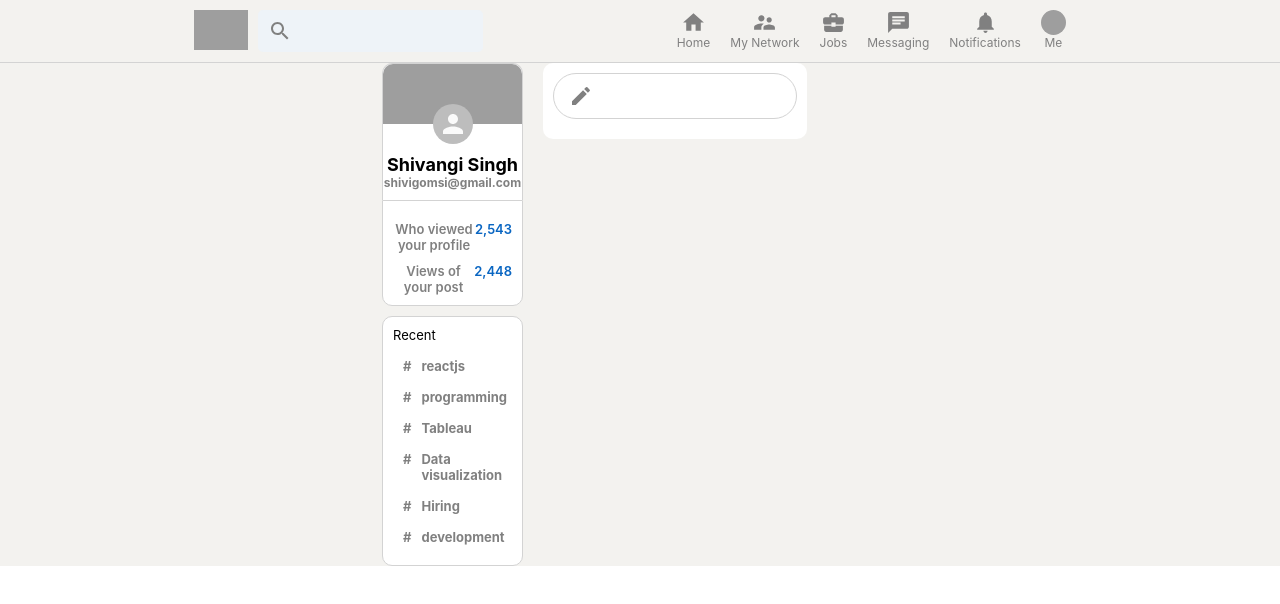
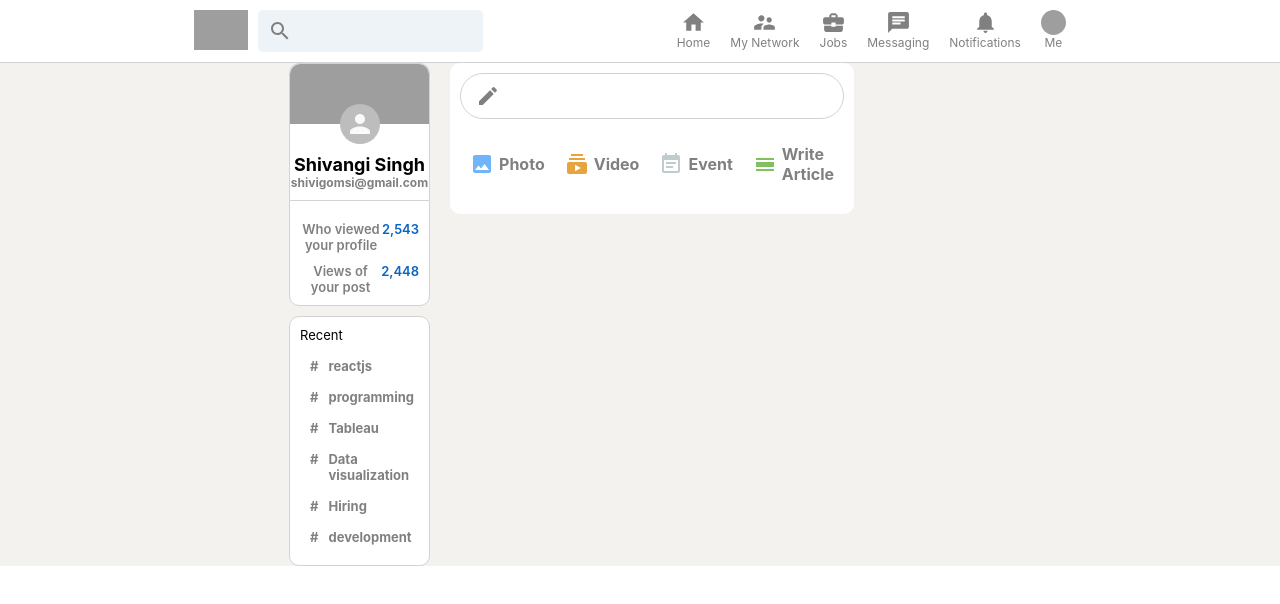
Before and after one commit to shivisingh28/LinkedIn-_UI-, a React (Create React App) app: page / in a window 1280 px wide. Shown: the top 604 px of the page. Built offline with nearby package versions, Linux system fonts and the light colour scheme; grey boxes are pictures that could not be loaded.

Commit message:
Building input Section finished

```diff
--- a/src/Feed.css
+++ b/src/Feed.css
@@ -31,3 +31,7 @@
 .feed__input > form > button {
 	display: none;
 }
+.feed__inputOptions {
+	display: flex;
+	justify-content: space-evenly;
+}
--- a/src/Feed.js
+++ b/src/Feed.js
@@ -1,6 +1,13 @@
-import { Create } from "@material-ui/icons";
+import {
+	CalendarViewDay,
+	Create,
+	EventNote,
+	Image,
+	Subscriptions,
+} from "@material-ui/icons";
 import React from "react";
 import "./Feed.css";
+import InputOption from "./InputOption";
 
 function Feed() {
 	return (
@@ -10,12 +17,19 @@
 					<Create />
 					<form>
 						<input type="text" />
-                        <button type='Submit'>Send</button>
+						<button type="Submit">Send</button>
 					</form>
 				</div>
-                <div className="feed__inputOptions">
-
-                </div>
+				<div className="feed__inputOptions">
+					<InputOption Icon={Image} title="Photo" color="#70B5F9" />
+					<InputOption Icon={Subscriptions} title="Video" color="#E7A33E" />
+					<InputOption Icon={EventNote} title="Event" color="#C0CBCD" />
+					<InputOption
+						Icon={CalendarViewDay}
+						title="Write Article"
+						color="#7FC15E"
+					/>
+				</div>
 			</div>
 		</div>
 	);
--- a/src/Header.css
+++ b/src/Header.css
@@ -3,6 +3,7 @@
 	top: 0;
 	display: flex;
 	justify-content: space-evenly;
+	background-color: white;
 	border-bottom: 0.1px solid lightgrey;
 	padding-top: 10px;
 	padding-bottom: 10px;
--- /dev/null
+++ b/src/InputOption.css
@@ -0,0 +1,15 @@
+.inputOption {
+	display: flex;
+	align-items: center;
+	margin-top: 15px;
+	color: gray;
+	padding: 10px;
+	cursor: pointer;
+}
+.inputOption:hover {
+	background-color: whitesmoke;
+	border-radius: 10px;
+}
+.inputOption > h4 {
+	margin-left: 5px;
+}
--- /dev/null
+++ b/src/InputOption.js
@@ -0,0 +1,13 @@
+import React from "react";
+import "./InputOption.css";
+
+function InputOption({ Icon, title, color }) {
+	return (
+		<div className="inputOption">
+			<Icon style={{ color: color }} />
+			<h4>{title}</h4>
+		</div>
+	);
+}
+
+export default InputOption;
```
